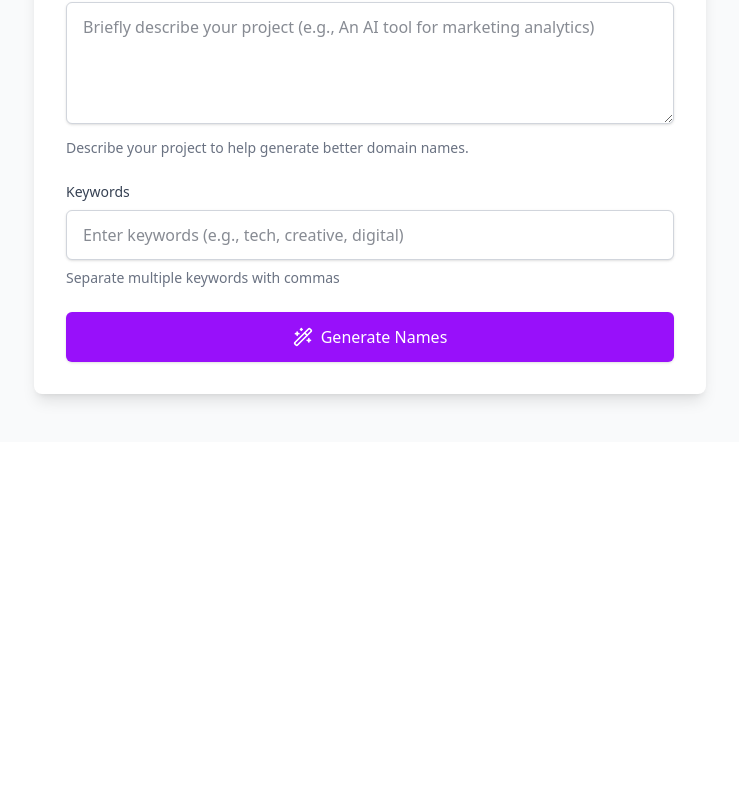
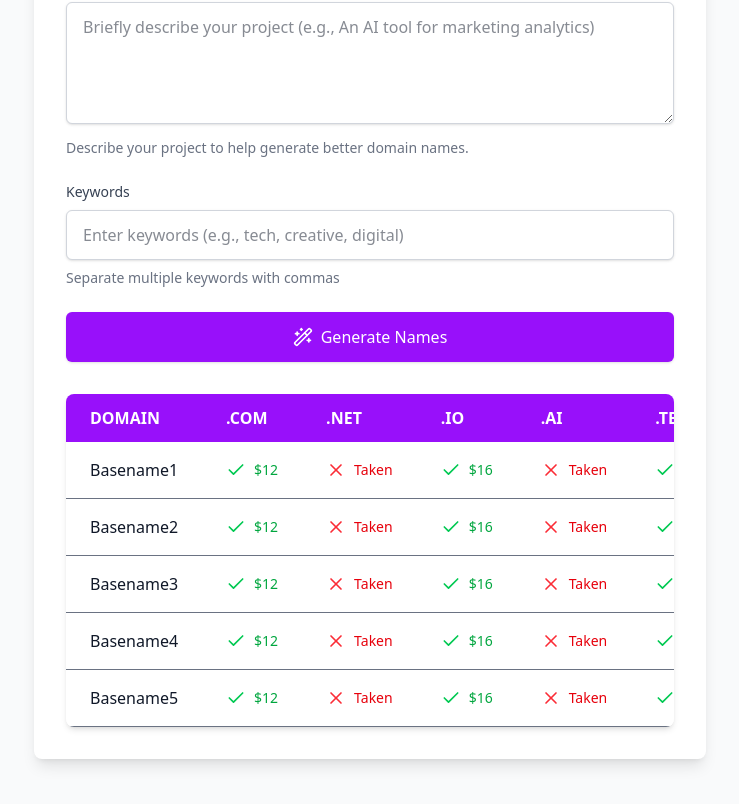
Before and after one commit to dhanunjayalakshmi/Domain-Name-Generator, a React (Vite) app in the folder frontend/vite-project/: page / in a window 1280 px wide. Shown: the part 482-1286 px from the top of the page, without its empty margins (270-1009 px from the left). Before the commit the page ends 924 px from the top, so only its background shows below. Built offline with nearby package versions, Linux system fonts and the light colour scheme.

Commit message:
Created results page and added dummy data

```diff
--- a/frontend/vite-project/src/App.jsx
+++ b/frontend/vite-project/src/App.jsx
@@ -1,5 +1,6 @@
 import Layout from "./components/Layout/Layout";
 import GeneratorForm from "./components/Generator/GeneratorForm";
+import ResultsList from "./components/Generator/ResultsList";
 
 export default function App() {
   return (
@@ -7,6 +8,7 @@ export default function App() {
       <div className="max-w-2xl mx-auto">
         <div className="bg-white rounded-lg shadow-lg p-8">
           <GeneratorForm />
+          <ResultsList />
         </div>
       </div>
     </Layout>
--- a/frontend/vite-project/src/components/Generator/GeneratorForm.jsx
+++ b/frontend/vite-project/src/components/Generator/GeneratorForm.jsx
@@ -1,6 +1,12 @@
 import { Wand2 } from "lucide-react";
+import { useState } from "react";
 
 const GeneratorForm = () => {
+  const [formData, setFormData] = useState({
+    description: "",
+    keywords: "",
+  });
+
   const handleSubmit = (e) => {
     e.preventDefault();
   };
@@ -16,6 +22,10 @@ const GeneratorForm = () => {
         </label>
         <textarea
           id="description"
+          value={formData.description}
+          onChange={(e) =>
+            setFormData({ ...formData, description: e.target.value })
+          }
           placeholder="Briefly describe your project (e.g., An AI tool for marketing analytics)"
           rows={4}
           className="relative w-full rounded-md border border-gray-300 bg-white px-4 py-3 text-left shadow-sm focus:border-purple-900 focus:outline-none focus:ring-1 focus:ring-purple-900"
@@ -36,6 +46,10 @@ const GeneratorForm = () => {
         <input
           type="text"
           id="keywords"
+          value={formData.keywords}
+          onChange={(e) =>
+            setFormData({ ...formData, keywords: e.target.value })
+          }
           placeholder="Enter keywords (e.g., tech, creative, digital)"
           className="relative w-full rounded-md border border-gray-300 bg-white px-4 py-3 text-left shadow-sm focus:border-purple-900 focus:outline-none focus:ring-1 focus:ring-purple-900"
           required
--- /dev/null
+++ b/frontend/vite-project/src/components/Generator/ResultsList.jsx
@@ -0,0 +1,79 @@
+import { Check, X } from "lucide-react";
+
+const ResultsList = () => {
+  return (
+    <div className="mt-8">
+      <div className="overflow-x-auto shadow-md sm:rounded-lg">
+        <table className="min-w-full lg:min-w-max text-md text-left text-gray-500 dark:text-gray-400">
+          <thead className="text-md text-white uppercase bg-purple-600 dark:bg-purple-700">
+            <tr>
+              <th scope="col" className="px-6 py-3">
+                Domain
+              </th>
+              <th scope="col" className="px-6 py-3">
+                .com
+              </th>
+              <th scope="col" className="px-6 py-3">
+                .net
+              </th>
+              <th scope="col" className="px-6 py-3">
+                .io
+              </th>
+              <th scope="col" className="px-6 py-3">
+                .ai
+              </th>
+              <th scope="col" className="px-6 py-3">
+                .tech
+              </th>
+            </tr>
+          </thead>
+          <tbody>
+            {[1, 2, 3, 4, 5]?.map((num) => (
+              <tr
+                key={num}
+                className="bg-white border-b dark:bg-gray-800 dark:border-gray-700 hover:bg-gray-50 dark:hover:bg-gray-600"
+              >
+                <td className="px-6 py-4 font-medium text-md text-gray-900 dark:text-white whitespace-nowrap">
+                  Basename{num}
+                </td>
+                <td className="px-6 py-4 text-sm text-center">
+                  <div className="text-green-600 flex items-center justify-center">
+                    <Check className="w-5 h-5 mr-2 text-green-500" />
+                    $12
+                  </div>
+                </td>
+                <td className="px-6 py-4 text-sm text-center">
+                  <div className="text-red-600 flex items-center justify-center">
+                    <X className="w-5 h-5 mr-2 text-red-500" />
+                    Taken
+                  </div>
+                </td>
+
+                <td className="px-6 py-4 text-sm text-center">
+                  <div className="text-green-600 flex items-center justify-center">
+                    <Check className="w-5 h-5 mr-2 text-green-500" />
+                    $16
+                  </div>
+                </td>
+                <td className="px-6 py-4 text-sm text-center">
+                  <div className="text-red-600 flex items-center justify-center">
+                    <X className="w-5 h-5 mr-2 text-red-500" />
+                    Taken
+                  </div>
+                </td>
+                <td className="px-6 py-4 text-sm text-center">
+                  <div className="text-green-600 flex items-center justify-center">
+                    <Check className="w-5 h-5 mr-2 text-green-500" />
+                    $15
+                  </div>
+                </td>
+              </tr>
+            ))}
+          </tbody>
+        </table>
+      </div>
+    </div>
+  );
+};
+
+export default ResultsList;
```
